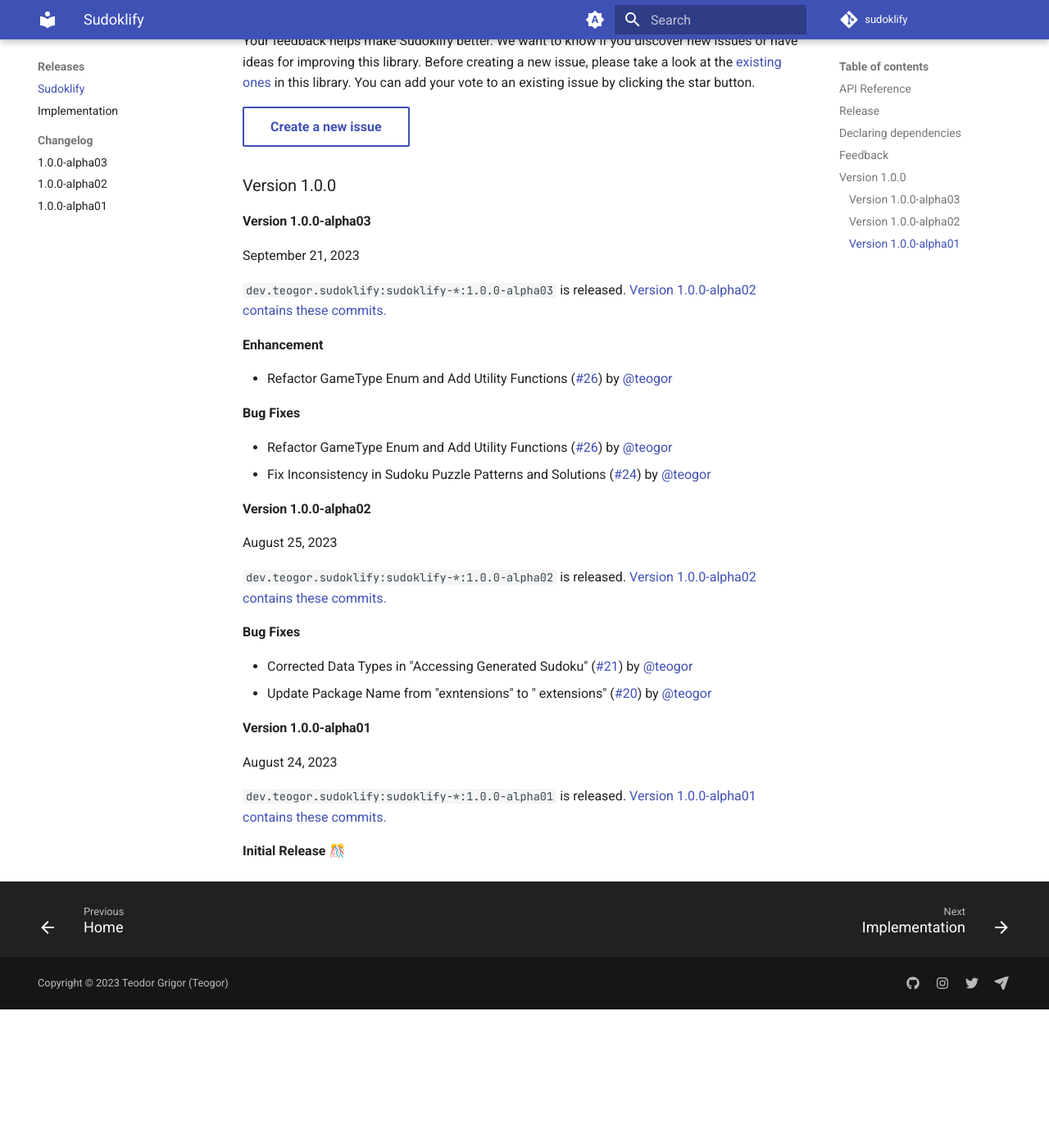
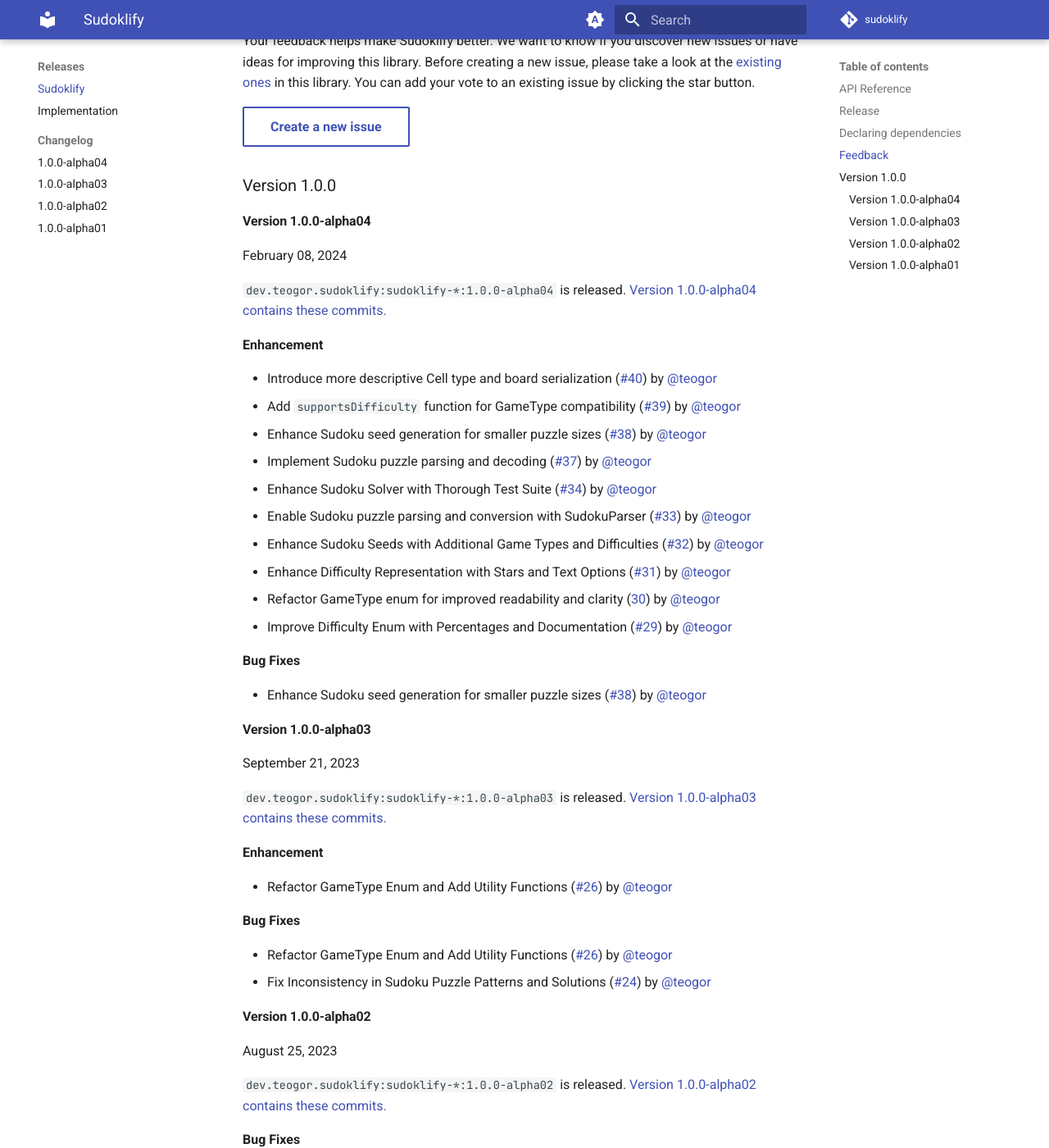
Before and after one commit to teogor/sudoklify, an MkDocs documentation site: the page built from docs/releases.md, in a window 1280 px wide and 1400 px high, scrolled down 1063 px. Shown: the whole window at 82% size. Built offline with MkDocs 1.6.1 and Material for MkDocs 9.7.7, drawn with Linux system fonts in a browser that asks for light colours; comment, search, counter and statistics services are not loaded; before the commit the page ends 2294 px from its top, so only the background shows below that; some of the changed text lies outside the part shown.

Commit message:
Add release notes detailing changes in 1.0.0-alpha04

````diff
--- a/docs/releases.md
+++ b/docs/releases.md
@@ -15,9 +15,9 @@ sizes and difficulty levels.
 
 ### Release
 
-|   Latest Update    | Stable Release | Beta Release | Alpha Release |
-|:------------------:|:--------------:|:------------:|:-------------:|
-| September 21, 2023 |       -        |      -       | 1.0.0-alpha03 |
+|   Latest Update   | Stable Release | Beta Release | Alpha Release |
+|:-----------------:|:--------------:|:------------:|:-------------:|
+| February 08, 2024 |       -        |      -       | 1.0.0-alpha04 |
 
 ### Declaring dependencies
 
@@ -30,7 +30,7 @@ Add the dependencies for the artifacts you need in the `build.gradle` file for y
 
     ```kotlin
     dependencies {
-      val sudoklify_version = "1.0.0-alpha03"
+      val sudoklify_version = "1.0.0-alpha04"
 
       implementation("dev.teogor.sudoklify:sudoklify:sudoklify_version")
     }
@@ -40,7 +40,7 @@ Add the dependencies for the artifacts you need in the `build.gradle` file for y
 
     ```groovy
     dependencies {
-      def sudoklify_version = "1.0.0-alpha03"
+      def sudoklify_version = "1.0.0-alpha04"
 
       implementation("dev.teogor.sudoklify:sudoklify:${sudoklify_version}")
     }
@@ -58,12 +58,54 @@ existing issue by clicking the star button.
 
 ### Version 1.0.0
 
+#### Version 1.0.0-alpha04
+
+February 08, 2024
+
+`dev.teogor.sudoklify:sudoklify-*:1.0.0-alpha04` is
+released. [Version 1.0.0-alpha04 contains these commits.](https://github.com/teogor/sudoklify/compare/1.0.0-alpha03...1.0.0-alpha04)
+
+**Enhancement**
+
+* Introduce more descriptive Cell type and board
+  serialization ([#40](https://github.com/teogor/sudoklify/pull/40))
+  by [@teogor](https://github.com/teogor)
+* Add `supportsDifficulty` function for GameType
+  compatibility ([#39](https://github.com/teogor/sudoklify/pull/39))
+  by [@teogor](https://github.com/teogor)
+* Enhance Sudoku seed generation for smaller puzzle
+  sizes ([#38](https://github.com/teogor/sudoklify/pull/38)) by [@teogor](https://github.com/teogor)
+* Implement Sudoku puzzle parsing and decoding ([#37](https://github.com/teogor/sudoklify/pull/37))
+  by [@teogor](https://github.com/teogor)
+* Enhance Sudoku Solver with Thorough Test
+  Suite ([#34](https://github.com/teogor/sudoklify/pull/34)) by [@teogor](https://github.com/teogor)
+* Enable Sudoku puzzle parsing and conversion with
+  SudokuParser ([#33](https://github.com/teogor/sudoklify/pull/33))
+  by [@teogor](https://github.com/teogor)
+* Enhance Sudoku Seeds with Additional Game Types and
+  Difficulties ([#32](https://github.com/teogor/sudoklify/pull/32))
+  by [@teogor](https://github.com/teogor)
+* Enhance Difficulty Representation with Stars and Text
+  Options ([#31](https://github.com/teogor/sudoklify/pull/31))
+  by [@teogor](https://github.com/teogor)
+* Refactor GameType enum for improved readability and
+  clarity ([30](https://github.com/teogor/sudoklify/pull/30))
+  by [@teogor](https://github.com/teogor)
+* Improve Difficulty Enum with Percentages and
+  Documentation ([#29](https://github.com/teogor/sudoklify/pull/29))
+  by [@teogor](https://github.com/teogor)
+
+**Bug Fixes**
+
+* Enhance Sudoku seed generation for smaller puzzle
+  sizes ([#38](https://github.com/teogor/sudoklify/pull/38)) by [@teogor](https://github.com/teogor)
+
 #### Version 1.0.0-alpha03
 
 September 21, 2023
 
 `dev.teogor.sudoklify:sudoklify-*:1.0.0-alpha03` is
-released. [Version 1.0.0-alpha02 contains these commits.](https://github.com/teogor/sudoklify/compare/1.0.0-alpha02...1.0.0-alpha03)
+released. [Version 1.0.0-alpha03 contains these commits.](https://github.com/teogor/sudoklify/compare/1.0.0-alpha02...1.0.0-alpha03)
 
 **Enhancement**
 
--- a/mkdocs.yml
+++ b/mkdocs.yml
@@ -21,6 +21,7 @@ nav:
     - releases.md
     - Implementation: releases/implementation.md
     - Changelog:
+      - 1.0.0-alpha04: releases/changelog/1.0.0-alpha04.md
       - 1.0.0-alpha03: releases/changelog/1.0.0-alpha03.md
       - 1.0.0-alpha02: releases/changelog/1.0.0-alpha02.md
       - 1.0.0-alpha01: releases/changelog/1.0.0-alpha01.md
````
Also changed, not shown: docs/releases/changelog/1.0.0-alpha04.md (added, +9 -0 lines), docs/releases/implementation.md (+3 -2 lines).
